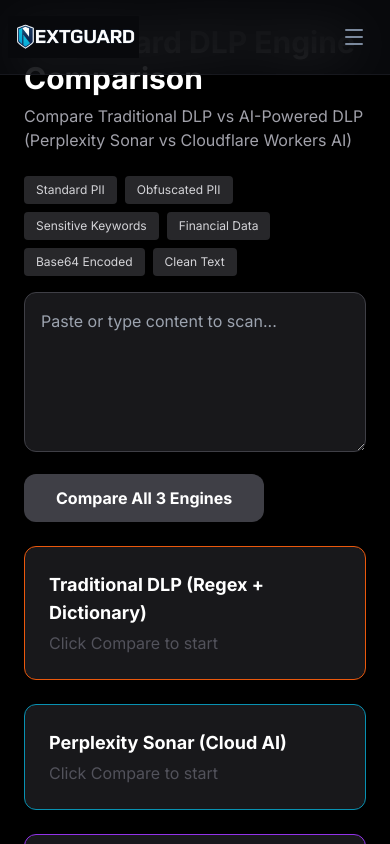
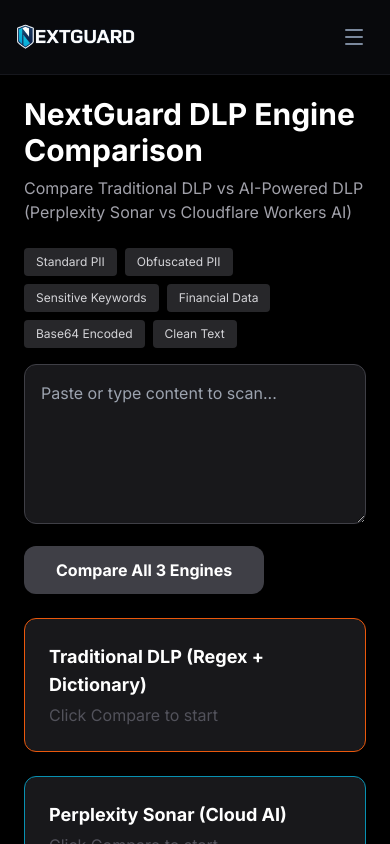
Before and after one commit to NextGuard-hk/nextguard-website, a Next.js app: page /ai-dlp-compare in a window 390 px wide. Shown: the top 844 px of the page. Built offline with nearby package versions, Linux system fonts and the light colour scheme.

Commit message:
Fix responsive: add pt-24 for navbar on compare page

```diff
--- a/app/ai-dlp-compare/page.tsx
+++ b/app/ai-dlp-compare/page.tsx
@@ -141,7 +141,7 @@ export default function ComparePage() {
   }
 
   return (
-    <div className="min-h-screen bg-black text-white p-6">
+    <div className="min-h-screen bg-black text-white p-6 pt-24">
       <div className="max-w-7xl mx-auto">
         <h1 className="text-3xl font-bold mb-2">NextGuard DLP Engine Comparison</h1>
         <p className="text-zinc-400 mb-6">Compare Traditional DLP vs AI-Powered DLP (Perplexity Sonar vs Cloudflare Workers AI)</p>
```
